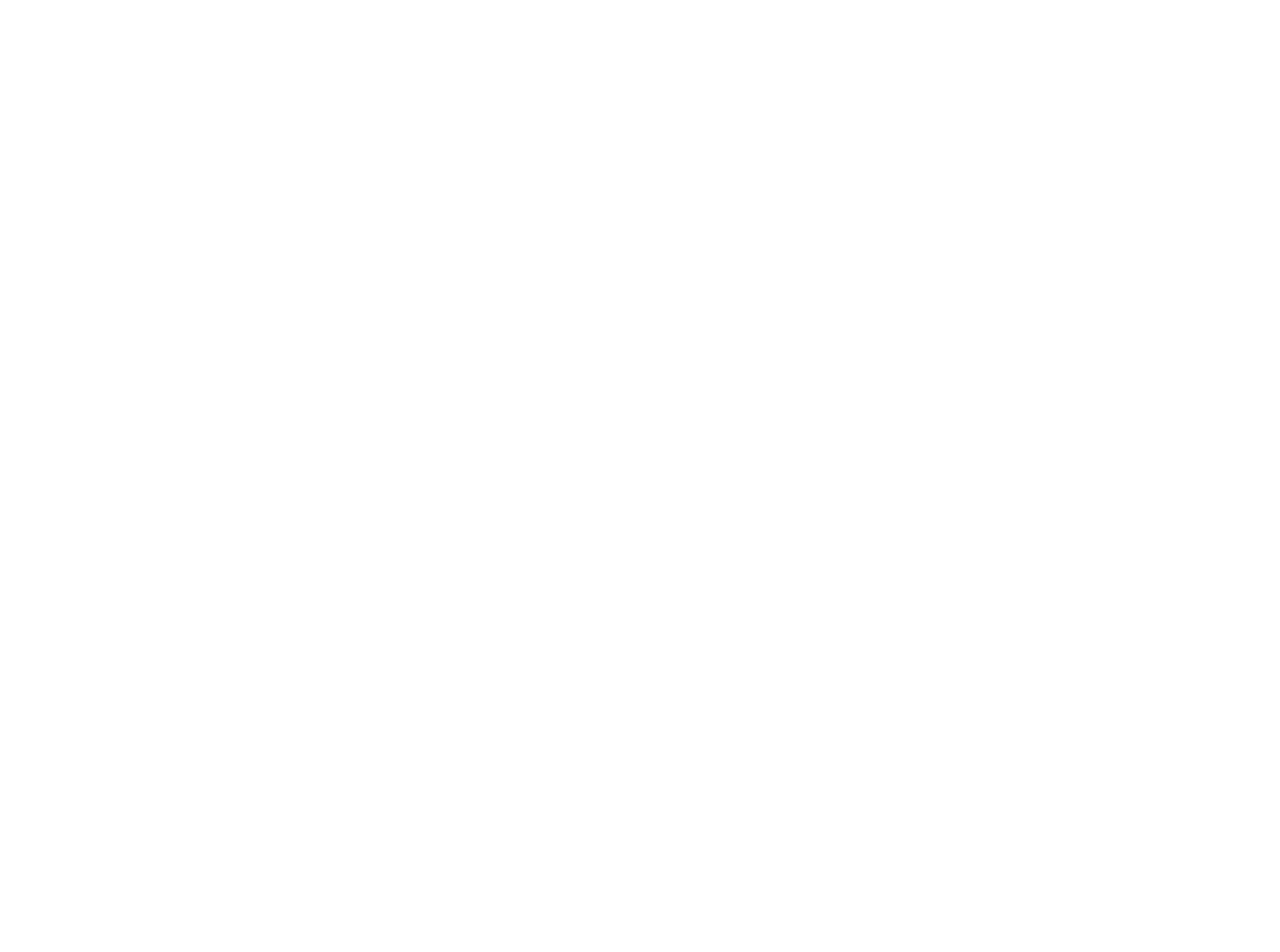
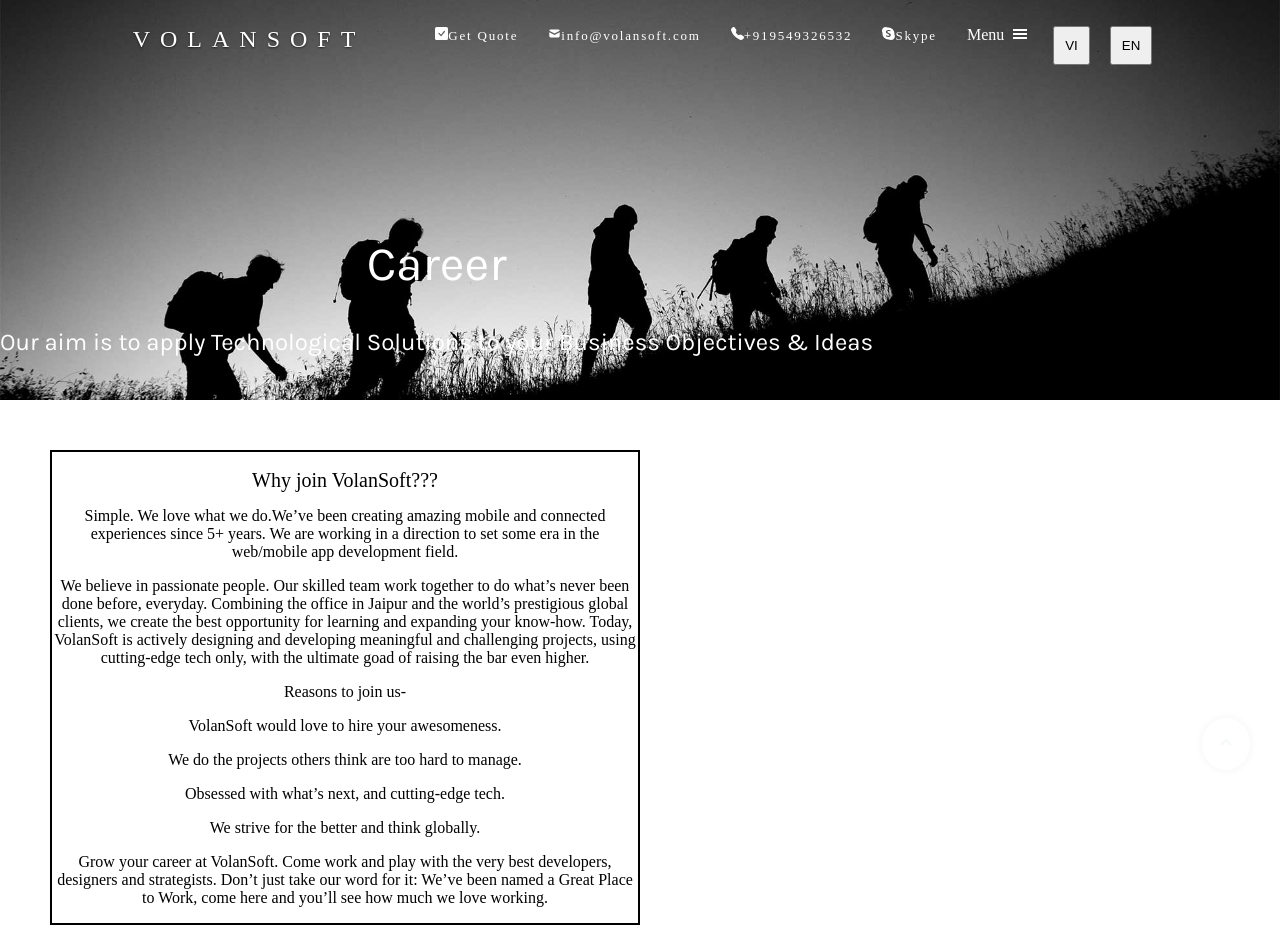
Before and after one commit to smartten/smartten_web, a React (Create React App) app: page /career/post in a window 1280 px wide. Before the commit this address had no page. Shown: the top 952 px of the page. Before the commit the page ends 800 px from the top, so only its background shows below. Built offline with nearby package versions, Linux system fonts and the light colour scheme.

Commit message:
update home page

```diff
--- a/src/pages/Career/Career.scss
+++ b/src/pages/Career/Career.scss
@@ -1,29 +1,57 @@
-.Career{
+.CareerTopBg{
     display: block;
     background-color:#000;
     background-size: cover;
-    min-height: 300px;
+    height: 50vh;
     background-repeat: no-repeat;
     background-position: center;
-    padding: 250px 0 50px;
     position: relative;
-    text-align: center;
+    opacity: 1.1;
+
     ::before{
-        opacity: .4;
+
     }
-    .CareerDesc{
+    .TopBgDesc{
+        position: absolute;
+        bottom: 20px;
         color: #fff;
         font-family: Karla,serif;
-        margin: 0 auto;
-        text-align: justify;
 
-        .DescTitle{
+        h1{
             font-size: 48px;
             line-height: 64px;
         }
 
-        .DescSub{
+        p{
             font-size: 24px;
         }
     }
 }
+
+
+.CareerBottom{
+    margin: 50px 50px;
+    display: flex;
+}
+
+.CareerBottomLeft{
+
+    flex: 1;
+    .CareerBottomBg{
+        height: 100%;
+        background-color: #fff;
+    }
+
+    .BottomLeftDesc{
+        border: 2px solid #000 ;
+
+        h2{
+            font-size: 20px;
+            line-height: 22px;
+        }
+    }
+}
+
+.CareerBottomRight{
+    flex:1;
+}
--- a/src/pages/Career/index.jsx
+++ b/src/pages/Career/index.jsx
@@ -1,28 +1,70 @@
 import React from "react";
 import "./Career.scss";
-import backgroundCareer from "../../img/banner-career.jpg";
-
+import backgroundCareer1 from "../../img/banner-career.jpg";
+import backgroundCareer2 from "../../img/career2.png";
 const Career = () => {
   return (
-    <div>
+    <div className="Career">
+      <div className="CareerTop">
         <div
-      className="Career"
-      style={{ backgroundImage: `url(${backgroundCareer})` }}
+          className="CareerTopBg"
+          style={{ backgroundImage: `url(${backgroundCareer1})` }}
         >
-      <div className="CareerDesc">
-        <h1 className="DescTitle">Career</h1>
-        <p className="DescSub">
+          <div className="TopBgDesc">
+            <h1>Career</h1>
+            <p>
               Our aim is to apply Technological Solutions to your Business
               Objectives & Ideas
             </p>
           </div>
         </div>
+      </div>
+
+      <div className="CareerBottom">
+        <div className="CareerBottomLeft">
+          <div
+            className="BottomLeftBg"
+            style={{ backgroundImage: `url(${backgroundCareer2})` }}
+          ></div>
+          <div className="BottomLeftDesc">
+            <h2>Why join VolanSoft???</h2>
+            <p>
+              Simple. <span>We love what we do.</span>
+              We’ve been creating amazing mobile and connected experiences since
+              5+ years. We are working in a direction to set some era in the
+              web/mobile app development field.
+            </p>
+
+            <p>
+              We believe in passionate people. Our skilled team work together to
+              do what’s never been done before, everyday. Combining the office
+              in Jaipur and the world’s prestigious global clients, we create
+              the best opportunity for learning and expanding your know-how.
+              Today, VolanSoft is actively designing and developing meaningful
+              and challenging projects, using cutting-edge tech only, with the
+              ultimate goad of raising the bar even higher.
+            </p>
+
+            <p>Reasons to join us-</p>
+
+            <p>VolanSoft would love to hire your awesomeness.</p>
+            <p>We do the projects others think are too hard to manage.</p>
+            <p>Obsessed with what’s next, and cutting-edge tech.</p>
+            <p>We strive for the better and think globally.</p>
+
+            <p>
+              Grow your career at VolanSoft. Come work and play with the very
+              best developers, designers and strategists. Don’t just take our
+              word for it: We’ve been named a Great Place to Work, come here and
+              you’ll see how much we love working.
+            </p>
+          </div>
+        </div>
+        <div className="CareerBottomRight">
 
         </div>
-
-
-
-
+      </div>
+    </div>
   );
 };
 
--- a/src/pages/Home/index.jsx
+++ b/src/pages/Home/index.jsx
@@ -404,7 +404,7 @@
                   <div className="NewsItemMain">
                     <h3 className="ItemTitle">{data.title}</h3>
                     <p className="ItemContent">{data.content}</p>
-                    <button>read more</button>
+                    <button>Read more</button>
                   </div>
                 </div>
               </SwiperSlide>
--- a/src/pages/Home/style.scss
+++ b/src/pages/Home/style.scss
@@ -580,6 +580,7 @@
         width: 125px;
         height: 40px;
         border-radius: 5px;
+
       }
       .ItemTitle {
         font-size: 20px;
```
Also changed, not shown: src/routers/index.js (+13 -8 lines), src/img/career2.png (added), src/img/pattern-1.png (added). Lines whose indentation alone changed are shown as unchanged.
